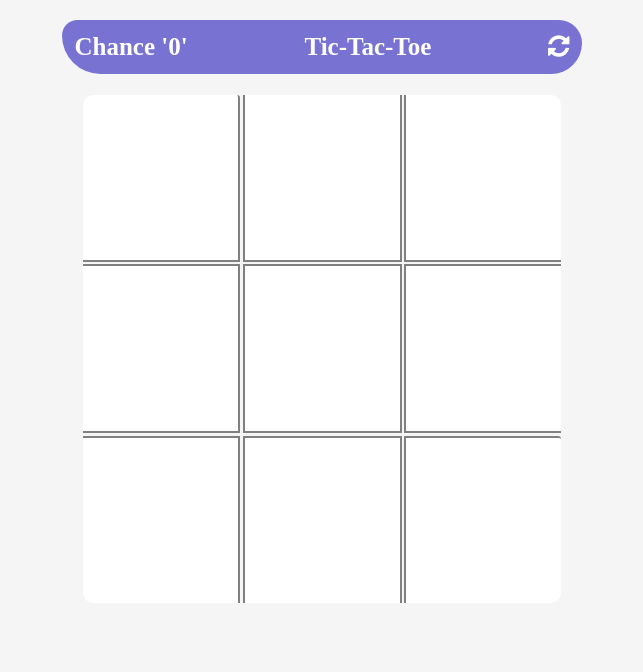
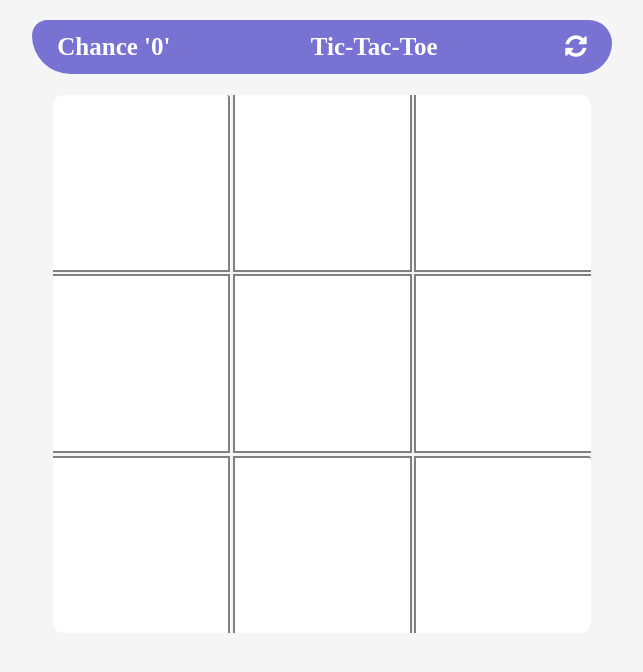
Before and after one commit to neelamharsh/tic-tac-toe.com, a plain HTML site: page index.html in a window 1280 px wide. Shown: the whole page, without its empty margins (318-961 px from the left). Drawn offline with Linux system fonts and the light colour scheme.

Commit message:
alignment revised

```diff
--- a/index.html
+++ b/index.html
@@ -77,7 +77,7 @@ function init()
     document.getElementById("setchance").innerHTML = "0";
     document.getElementById("lastline").innerHTML = "Tic-Tac-Toe";
     document.getElementById('board').style.pointerEvents = 'auto';
-    document.getElementById('lastline').style.backgroundColor = 'rgba(0, 0, 0, 0)';
+    document.getElementById('lastline').style.color = 'white';
 }
 </script>
 
--- a/main.css
+++ b/main.css
@@ -2,6 +2,7 @@ body
 {
     background-color: whitesmoke;
 }
+
 .gamecontainer
 {
     margin-top: 50px;
@@ -9,6 +10,7 @@ body
     justify-content: center;
     flex-wrap: wrap;
     margin: 10px;
+    -webkit-tap-highlight-color: transparent;
 }
 
 .headhead
@@ -38,7 +40,7 @@ i
 
 .headleft
 {
-    padding: 1vw;
+    padding: 1vw 2vw;
     display: flex;
 }
 
@@ -49,7 +51,7 @@ i
 
 .headright
 {
-    padding:1vw;
+    padding:1vw 2vw 1vw 1vw;
 }
 
 .board
@@ -69,8 +71,8 @@ i
     margin: 0.1vw;
     color: black;
     background-color: rgba(214, 198, 198, 0.671);
-    width: min(20vw,155px);
-    height: min(20vw,155px);
+    width: min(24vw,175px);
+    height: min(23vw,165px);
     font-size: min(15vw,135px);
     padding-bottom: 10px;
     text-align: center;
@@ -141,8 +143,8 @@ i
     border-left: gray 2px solid;
 }
 
-.col1:hover,.col2:hover,.col3:hover
-{
+@media(hover: hover) {
+    .col1:hover,.col2:hover,.col3:hover{
     border-radius: 10px;
-    background-color: rgba(99, 91, 206, 0.356)!important;
+    background-color: rgba(99, 91, 206, 0.356)!important;}
 }
```
